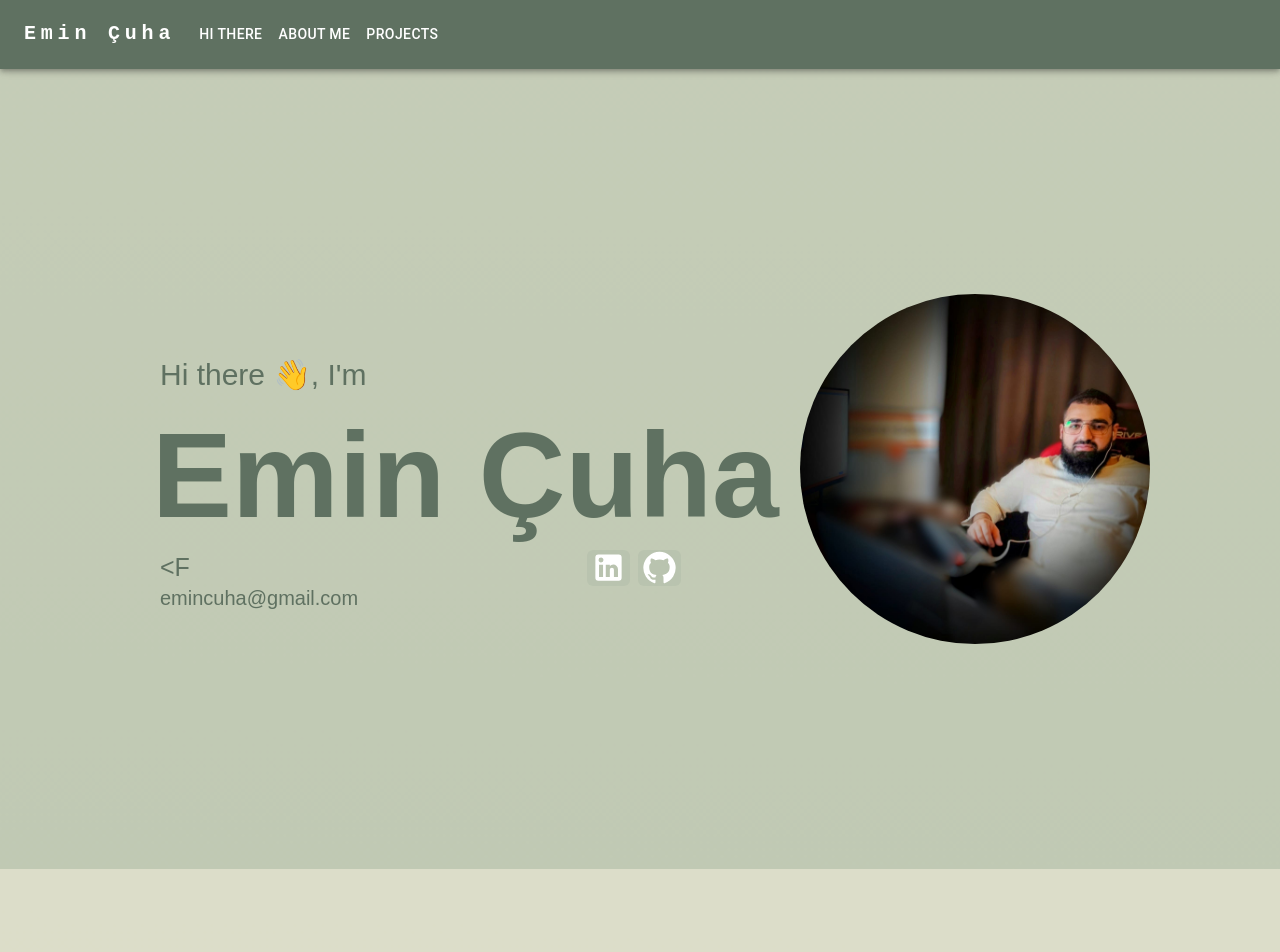
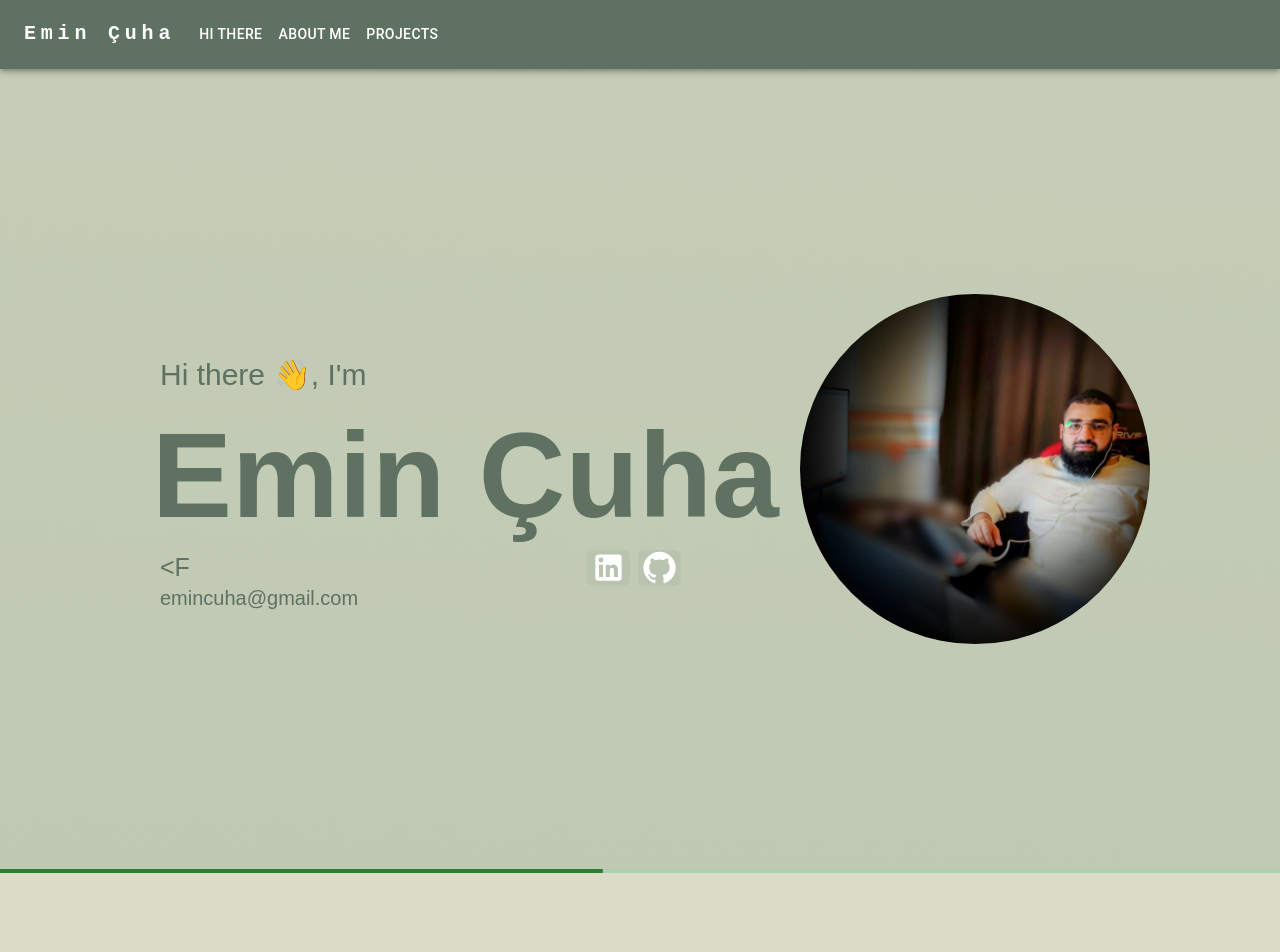
Before and after one commit to Sheravil/sheravil.github.io, a React (Create React App) app: page / in a window 1280 px wide. Shown: the top 952 px of the page. Built offline with nearby package versions, Linux system fonts and the light colour scheme.

Commit message:
add about me import LinearBuffer

```diff
--- a/src/components/AboutMe/AboutMe.js
+++ b/src/components/AboutMe/AboutMe.js
@@ -5,6 +5,7 @@ import Grid from "@mui/material/Grid";
 import Switch from "@mui/material/Switch";
 import Stack from "@mui/material/Stack";
 import Typography from "@mui/material/Typography";
+import LinearBuffer from "../Material UI/LinearBuffer";
 
 const LANGUAGES = { TR: "TR", EN: "EN" };
 
@@ -60,6 +61,7 @@ export default function AboutMe() {
       bgcolor="rgba(239, 234, 216, 0.8)"
       fontFamily={"Arial"}
     >
+      <LinearBuffer />
       <Grid
         container
         alignItems="center"
```
